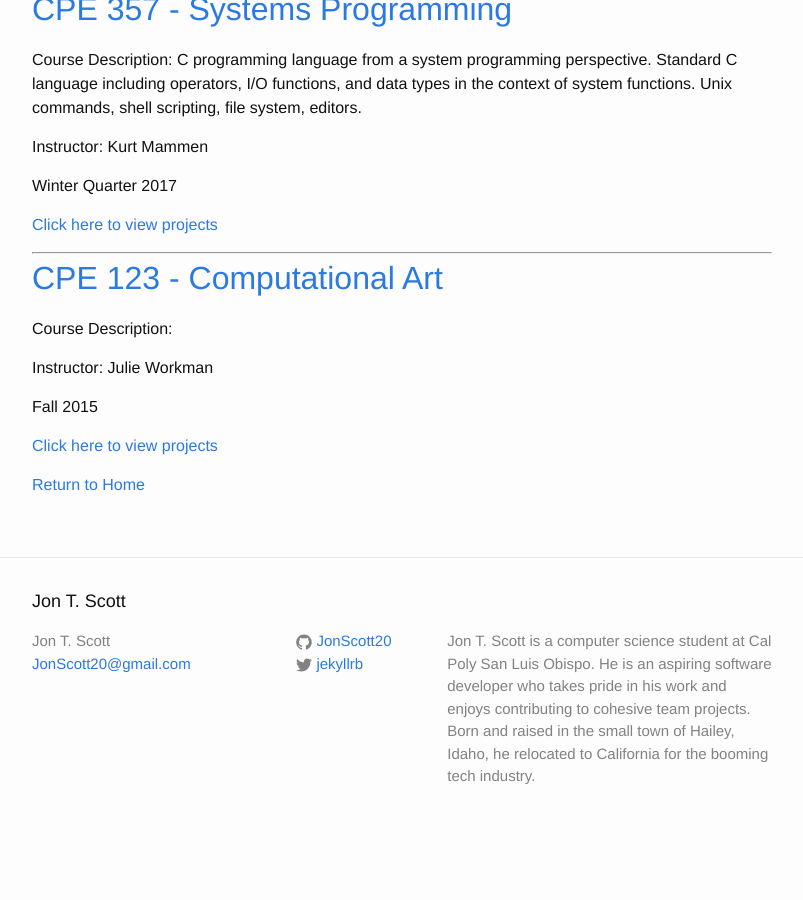
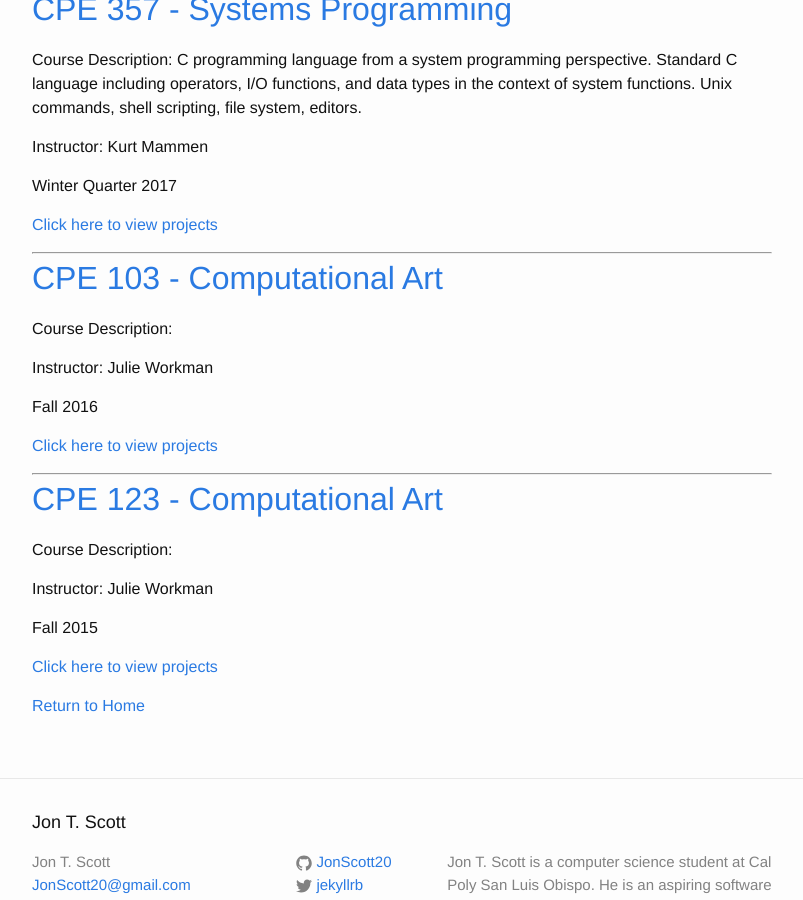
Before and after one commit to JonScott20/JonScott20.github.io, a Jekyll site: the page built from coursework.md, in a window 1280 px wide and 900 px high, scrolled down 512 px. Shown: the whole window, without its empty margins (238-1041 px from the left). Built offline with Jekyll 4.4.1, drawn with Linux system fonts in a browser that asks for light colours; before the commit the page ends 1360 px from its top, so only the background shows below that.

Commit message:
Update coursework.md

```diff
--- a/coursework.md
+++ b/coursework.md
@@ -25,6 +25,19 @@
 
 --------
 
+[CPE 103 - Computational Art](https://jonscott20.github.io/cpe103)
+------------------------------
+
+Course Description:
+
+Instructor: Julie Workman
+
+Fall 2016
+
+[Click here to view projects](https://jonscott20.github.io/cpe103)
+
+-------
+
 [CPE 123 - Computational Art](https://jonscott20.github.io/cpe123)
 ------------------------------
 
```
